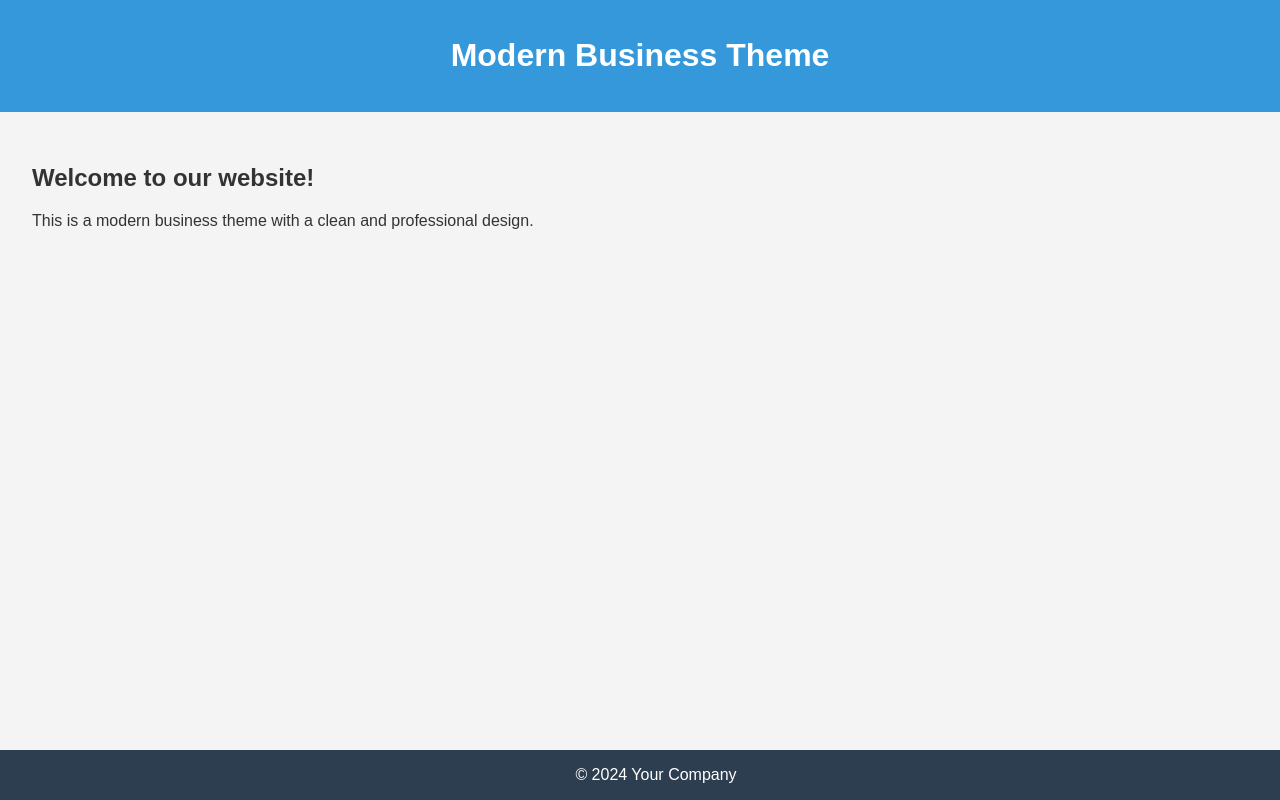
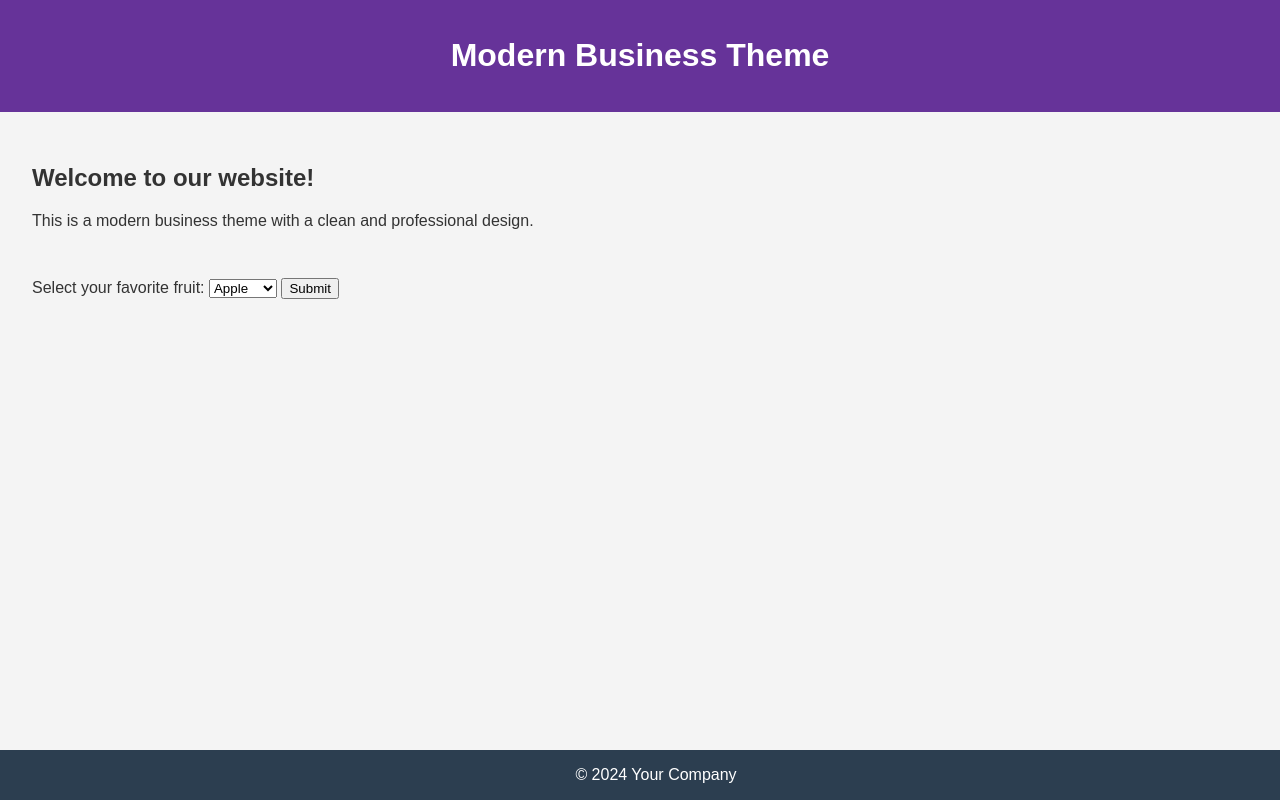
Before and after one commit to ITbrandon/Assignment-1, a plain HTML site: page index.html in a window 1280 px wide. Drawn offline with Linux system fonts and the light colour scheme.

Commit message:
index.html but I want to know your favorite fruit

```diff
--- a/index.html
+++ b/index.html
@@ -14,7 +14,7 @@
         }
 
         header {
-            background-color: #3498db;
+            background-color: rebeccapurple;
             color: #fff;
             text-align: center;
             padding: 1em;
@@ -22,6 +22,10 @@
 
         section {
             padding: 2em;
+        }
+
+        main {
+          margin-left: 2rem;
         }
 
         footer {
@@ -44,7 +48,18 @@
         <h2>Welcome to our website!</h2>
         <p>This is a modern business theme with a clean and professional design.</p>
     </section>
-
+    <main>
+      <form action="/submit-form" method="post">
+        <label for="Fruits">Select your favorite fruit:</label>
+        <select name="FavoriteFruit" id="Fruits">
+          <option value="apple">Apple</option>
+          <option value="orange">Orange</option>
+          <option value="banana">Banana</option>
+          <option value="grapes">Grapes</option>
+        </select>
+        <input type="submit" value="Submit">
+      </form>
+    </main>
     <footer>
         &copy; 2024 Your Company
     </footer>
```
